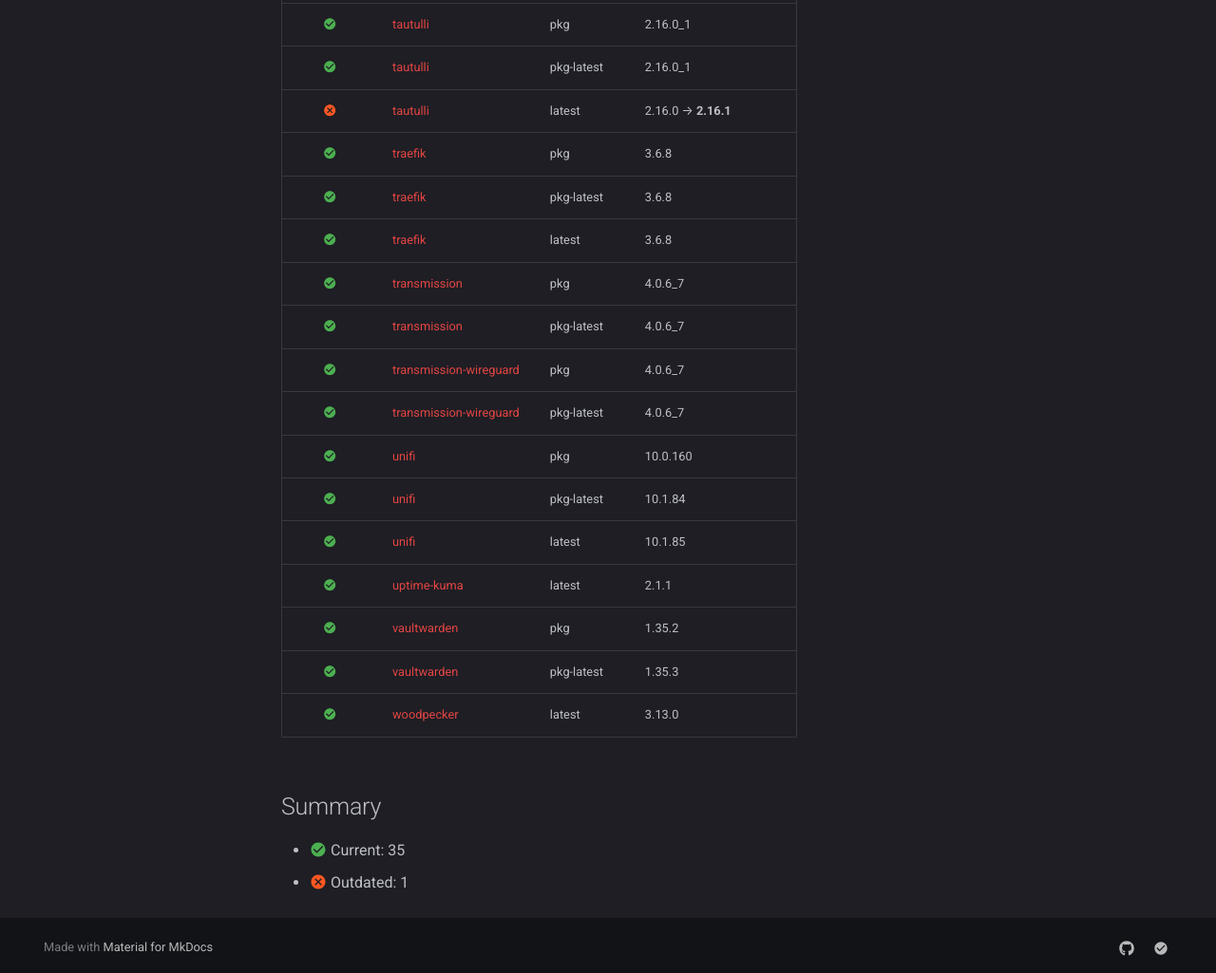
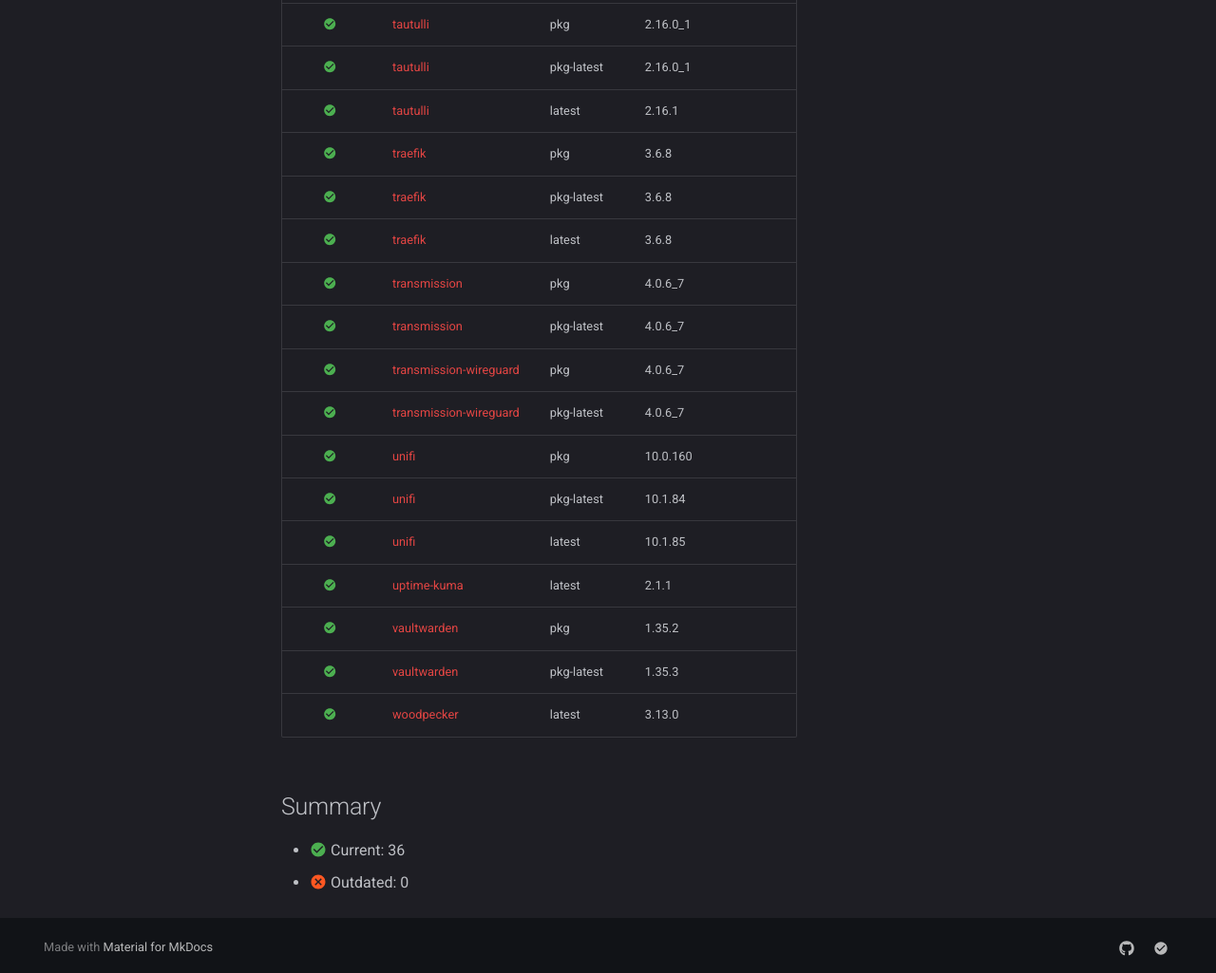
Before and after one commit to daemonless/daemonless-io, an MkDocs documentation site: the page built from docs/status.md, in a window 1280 px wide and 1400 px high, scrolled down 2402 px. Shown: the part 369-1394 px from the top of the window at 95% size. Built offline with MkDocs 1.6.1 and Material for MkDocs 9.7.7, drawn with Linux system fonts in a browser that asks for light colours; comment, search, counter and statistics services are not loaded.

Commit message:
Update version status [skip ci]

```diff
--- a/docs/status.md
+++ b/docs/status.md
@@ -64,7 +64,7 @@ description: "Real-time version tracking for every Daemonless image. See which c
 | :material-check-circle:{ .current } | [tailscale](https://github.com/daemonless/tailscale/actions/workflows/build.yaml) | pkg-latest | 1.94.1_1 |
 | :material-check-circle:{ .current } | [tautulli](https://github.com/daemonless/tautulli/actions/workflows/build.yaml) | pkg | 2.16.0_1 |
 | :material-check-circle:{ .current } | [tautulli](https://github.com/daemonless/tautulli/actions/workflows/build.yaml) | pkg-latest | 2.16.0_1 |
-| :material-close-circle:{ .outdated } | [tautulli](https://github.com/daemonless/tautulli/actions/workflows/build.yaml) | latest | 2.16.0 → **2.16.1** |
+| :material-check-circle:{ .current } | [tautulli](https://github.com/daemonless/tautulli/actions/workflows/build.yaml) | latest | 2.16.1 |
 | :material-check-circle:{ .current } | [traefik](https://github.com/daemonless/traefik/actions/workflows/build.yaml) | pkg | 3.6.8 |
 | :material-check-circle:{ .current } | [traefik](https://github.com/daemonless/traefik/actions/workflows/build.yaml) | pkg-latest | 3.6.8 |
 | :material-check-circle:{ .current } | [traefik](https://github.com/daemonless/traefik/actions/workflows/build.yaml) | latest | 3.6.8 |
@@ -82,5 +82,5 @@ description: "Real-time version tracking for every Daemonless image. See which c
 
 ## Summary
 
-- :material-check-circle:{ .current } Current: 35
-- :material-close-circle:{ .outdated } Outdated: 1
+- :material-check-circle:{ .current } Current: 36
+- :material-close-circle:{ .outdated } Outdated: 0
```
